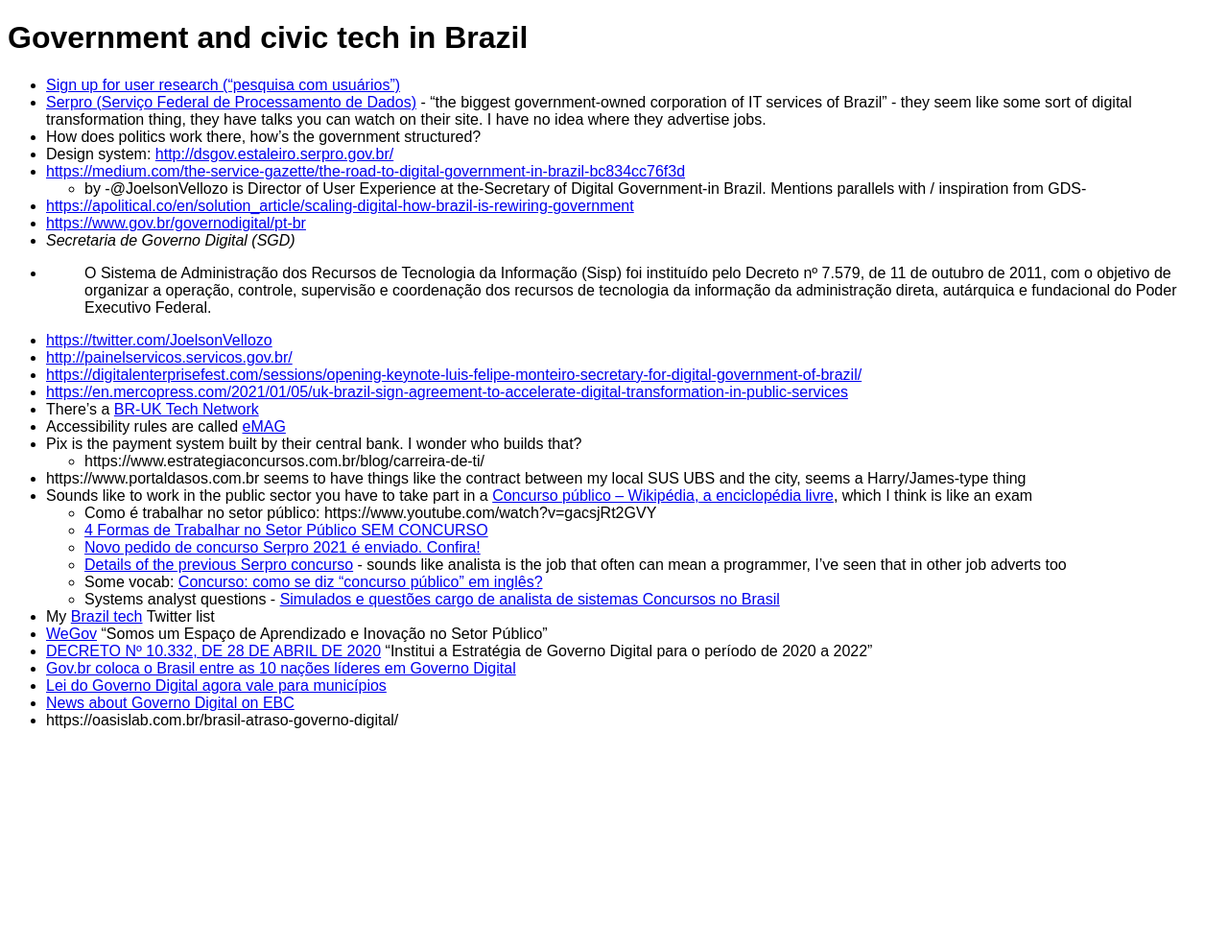
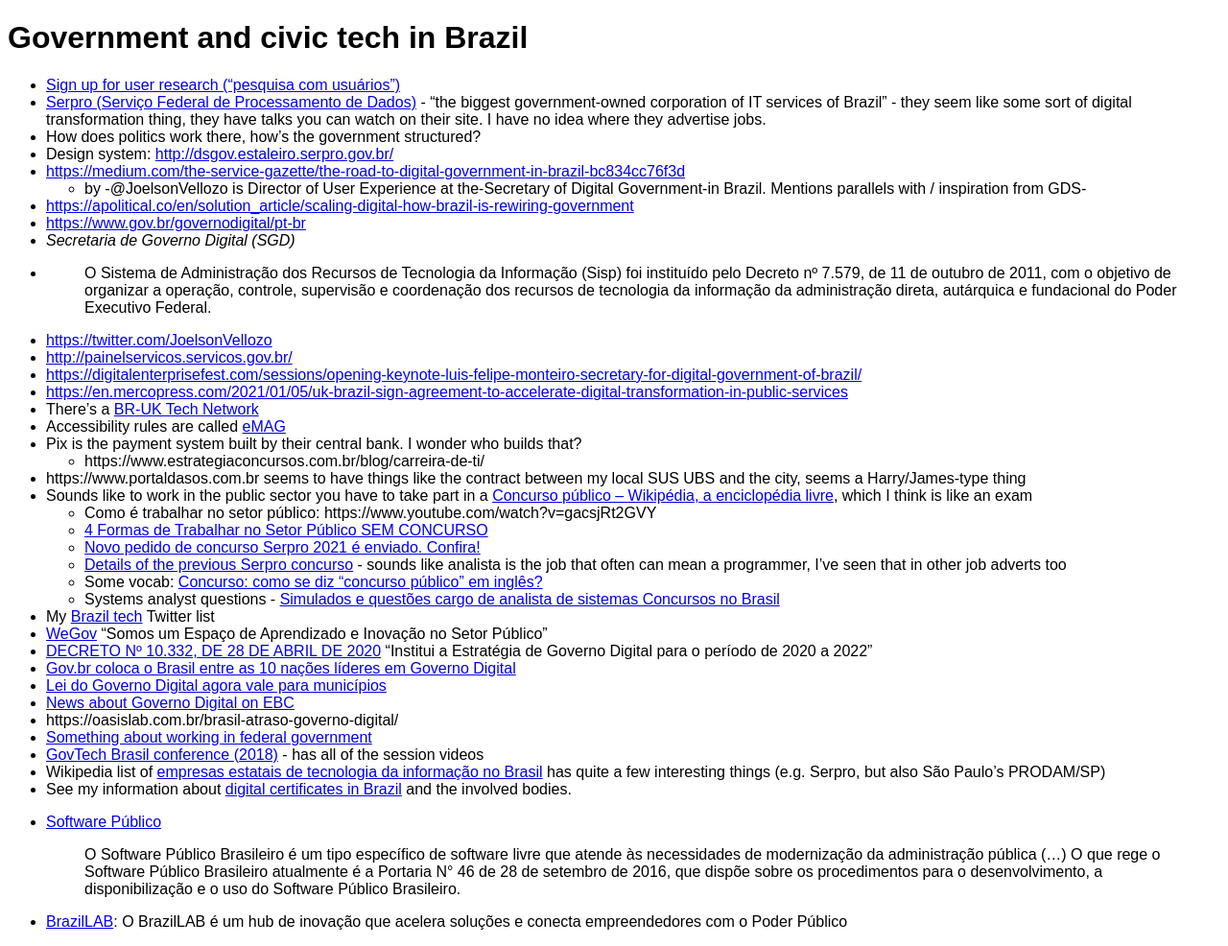
Before and after one commit to lawrence-forooghian/website, a Jekyll site: the page built from site/notes/_posts/2021-12-12-gov-and-civic-tech-in-brazil.md, in a window 1280 px wide. Shown: the whole page at 96% size. Built offline with Jekyll 4.4.1, drawn with Linux system fonts in a browser that asks for light colours; before the commit the page ends 900 px from its top, so only the background shows below that.

Commit message:
Update Brazil GovTech notes

```diff
--- a/site/notes/_posts/2021-12-12-gov-and-civic-tech-in-brazil.md
+++ b/site/notes/_posts/2021-12-12-gov-and-civic-tech-in-brazil.md
@@ -37,3 +37,12 @@
 - [Lei do Governo Digital agora vale para municípios](https://www.ipm.com.br/noticias/governo-digital/lei-do-governo-digital-agora-vale-para-municipios-tecnologia-ipm-esta-preparada/)
 - [News about Governo Digital on EBC](https://agenciabrasil.ebc.com.br/tags/governo-digital)
 - https://oasislab.com.br/brasil-atraso-governo-digital/
+- [Something about working in federal government](https://www.gov.br/servidor/pt-br/assuntos/noticias/2022/marco/sougov-br-ja-tem-mais-de-200-mil-curriculos-cadastrados)
+- [GovTech Brasil conference (2018)](https://govtechbrasil.org.br/) - has all of the session videos
+- Wikipedia list of [empresas estatais de tecnologia da informação no Brasil](https://pt.wikipedia.org/wiki/Predefini%C3%A7%C3%A3o:Empresas_estatais_de_tecnologia_da_informa%C3%A7%C3%A3o_no_Brasil) has quite a few interesting things (e.g. Serpro, but also São Paulo’s PRODAM/SP)
+- See my information about [digital certificates in Brazil]({% link notes/_posts/2021-12-10-digital-certificates-in-brazil.md %}) and the involved bodies.
+- [Software Público](https://www.gov.br/governodigital/pt-br/software-publico)
+
+  > O Software Público Brasileiro é um tipo específico de software livre que atende às necessidades de modernização da administração pública (…) O que rege o Software Público Brasileiro atualmente é a Portaria N° 46 de 28 de setembro de 2016, que dispõe sobre os procedimentos para o desenvolvimento, a disponibilização e o uso do Software Público Brasileiro.
+
+- [BrazilLAB](https://brazillab.org.br/): O BrazilLAB é um hub de inovação que acelera soluções e conecta empreendedores com o Poder Público
```
